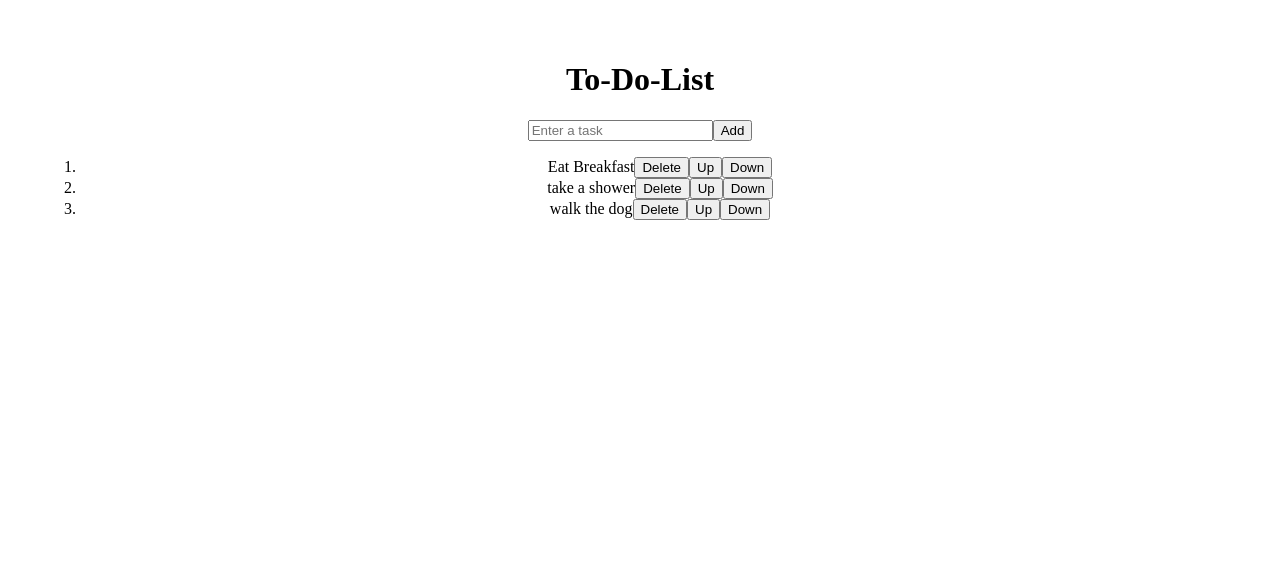
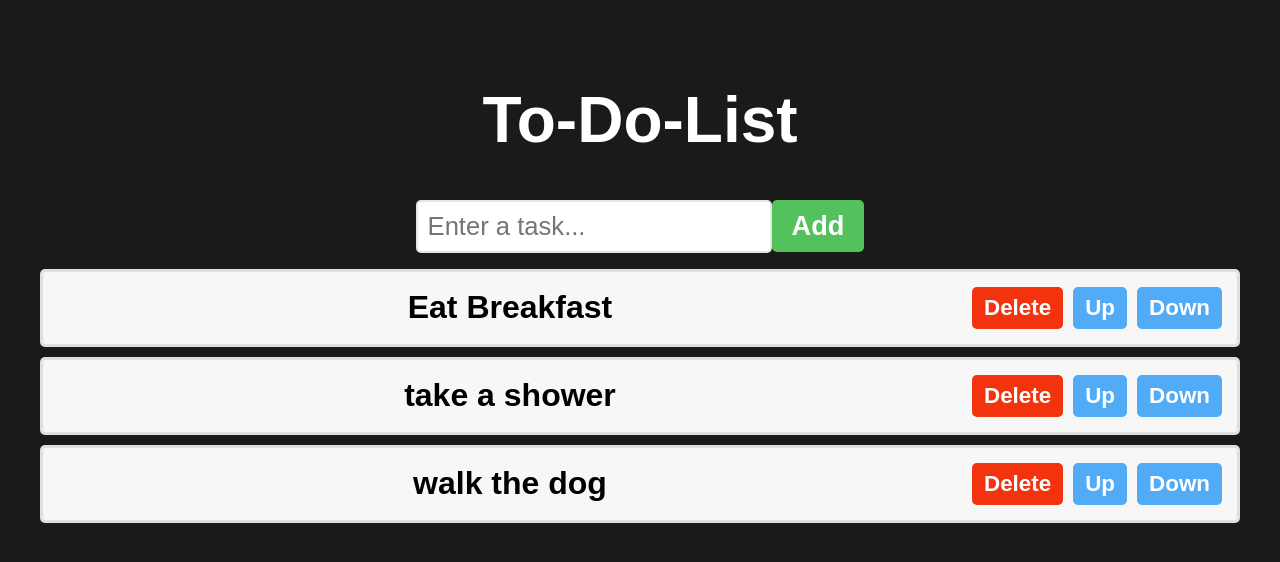
Before and after one commit to Dilwar96/To-Do-List, a React (Vite) app: page / in a window 1280 px wide. Shown: the top 562 px of the page. Built offline with nearby package versions, Linux system fonts and the light colour scheme.

Commit message:
CSS is done

```diff
--- a/src/components/ToDo.tsx
+++ b/src/components/ToDo.tsx
@@ -19,7 +19,7 @@
       <div>
         <input
           type="text"
-          placeholder="Enter a task"
+          placeholder="Enter a task..."
           value={newTask}
           onChange={(event) => setNewTask(event.target.value)}
         />
--- a/src/index.css
+++ b/src/index.css
@@ -1,3 +1,73 @@
+body{
+    background-color: hsl(0, 0%, 10%);
+}
 .to-do-list{
+    font-family: Arial, sans-serif;
+}
+h1{
+    font-size: 4rem;
+    color: white;
+}
+button{
+    font-size: 1.7rem;
+    font-weight: bold;
+    padding: 10px 20px;
+    color: white;
+    border: none;
+    border-radius: 5px;
+    cursor: pointer;
+    transition: backgound-color 0.5s ease;
+}
+.add-button{
+    background-color: hsl(125, 47%, 54%);
+}
+.add-button:hover{
+    background-color: hsl(125, 47%, 44%);
+}
 
+.delete-button{
+    background-color: hsl(10, 90%, 50%);
 }
+.delete-button:hover{
+    background-color: hsl(10, 90%, 40%);
+}
+
+.move-button{
+    background-color: hsl(207, 90%, 64%);
+}
+.move-button:hover{
+    background-color: hsl(207, 90%, 54%);
+}
+
+input[type="text"]{
+    font-size: 1.6rem;
+    padding: 10px;
+    border: 2px solid hsla(0, 0%, 80%, 0.5);
+    border-radius: 5px;
+    color:hsla(0, 0%, 0%, 0.484)
+}
+
+ol{
+    padding: 0%;
+}
+li{
+    font-size: 2rem;
+    font-weight: bold;
+    padding: 15px;
+    background-color: hsl(0, 0% , 97%);
+    margin-bottom: 10px;
+    border: 3px solid hsla(0,  0%, 85%, 0.75);
+    border-radius: 5px;
+    display: flex;
+    align-items: center;
+}
+
+.text{
+    flex: 1;
+}
+
+.delete-button, .move-button{
+    padding: 8px 12px;
+    font-size: 1.4rem;
+    margin-left: 10px;
+}
```
